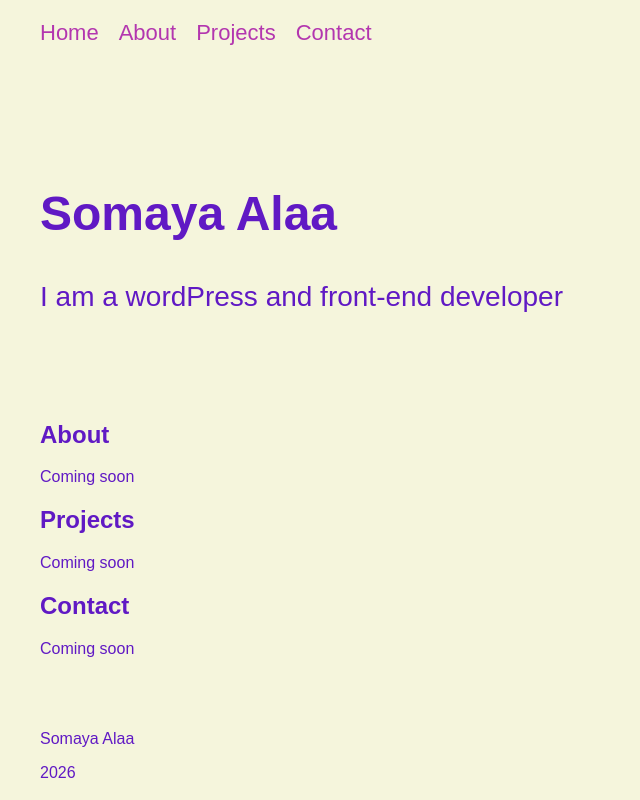
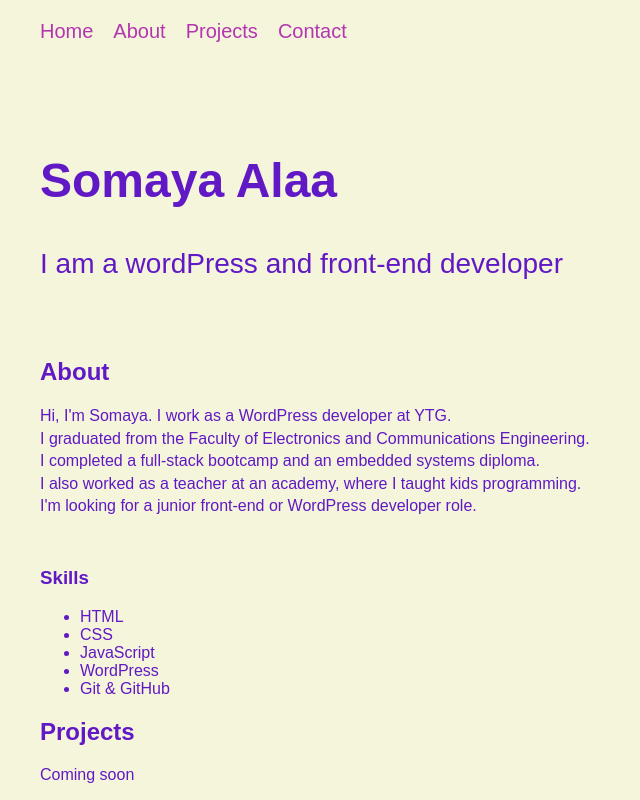
Before and after one commit to Somaya-Alaa/portfolio, a plain HTML site: page index.html in a window 1280 px wide. Shown: the top 800 px of the page, without its empty margins (0-640 px from the left). Drawn offline with Linux system fonts and the light colour scheme.

Commit message:
Add about me and skills

```diff
--- a/index.html
+++ b/index.html
@@ -26,7 +26,21 @@
         </section>
         <section id="about">
             <h2>About</h2>
-            <p>Coming soon</p>
+            <p>
+                Hi, I'm Somaya. I work as a WordPress developer at YTG.<br>
+               I graduated from the Faculty of Electronics and Communications Engineering.<br>
+               I completed a full-stack bootcamp and an embedded systems diploma.<br>
+               I also worked as a teacher at an academy, where I taught kids programming.<br>
+               I'm looking for a junior front-end or WordPress developer role.<br>
+
+               <h3>Skills</h3>
+               <ul>
+                <li>HTML</li>
+                <li>CSS</li>
+                <li>JavaScript</li>
+                <li>WordPress</li>
+                <li>Git & GitHub</li>
+            </ul>
         </section>
         <section id="projects">
             <h2>Projects</h2>
--- a/style.css
+++ b/style.css
@@ -10,7 +10,7 @@ nav ul {
     gap: 20px;
     padding: 0;
     margin: 0;
-    font-size: 22px;
+    font-size: 20px;
 
 }
 nav a {
@@ -25,7 +25,7 @@ main, footer {
     padding: 20px 40px;
 }
 #home {
-    padding: 60px 0;
+    padding: 30px 0;
 
 }
 #home h1 {
@@ -34,3 +34,9 @@ main, footer {
 #home p {
     font-size:28px;
 }
+#about p {
+    line-height: 1.4;
+}
+#about h3 {
+    margin-top: 50px;
+}
```
